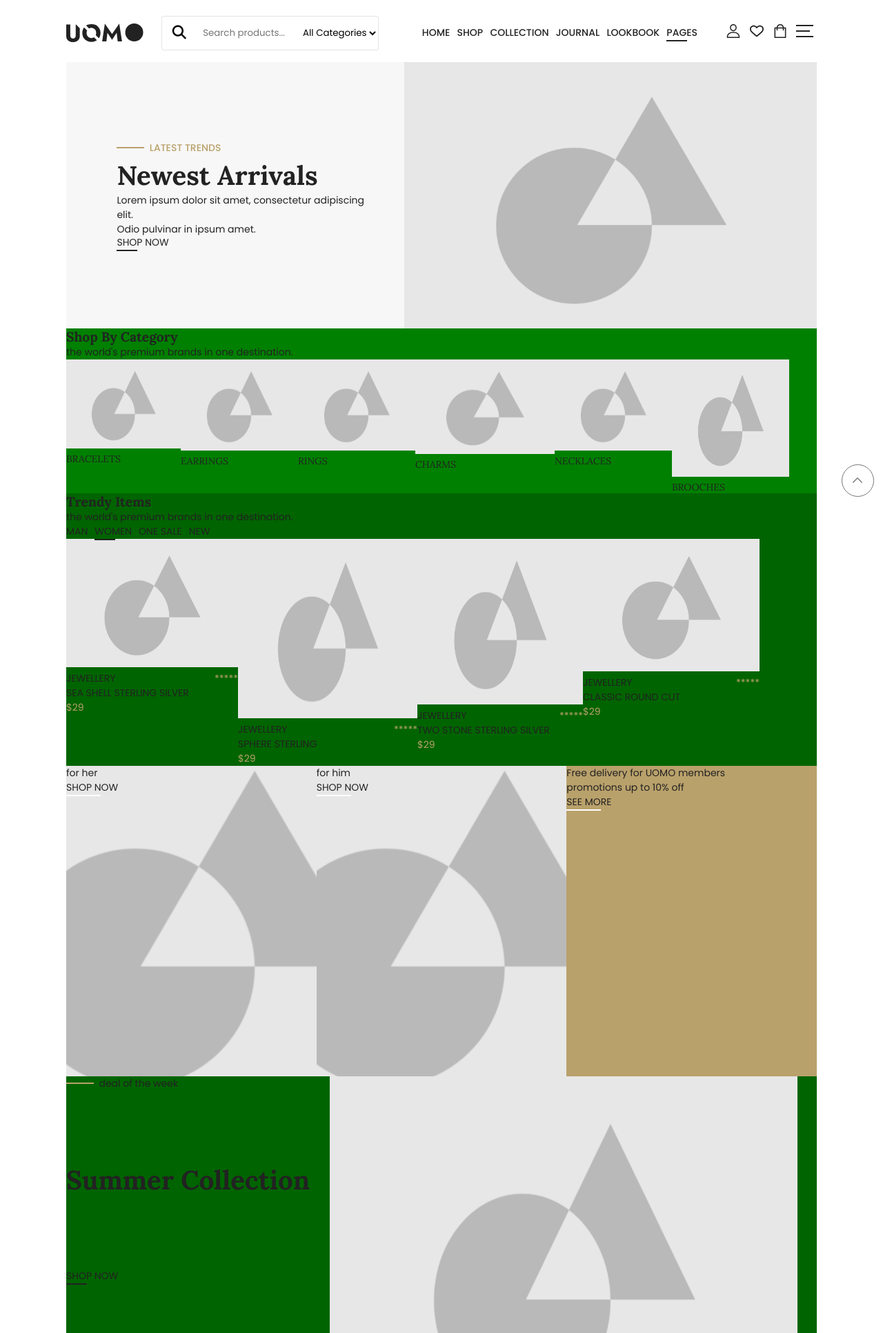
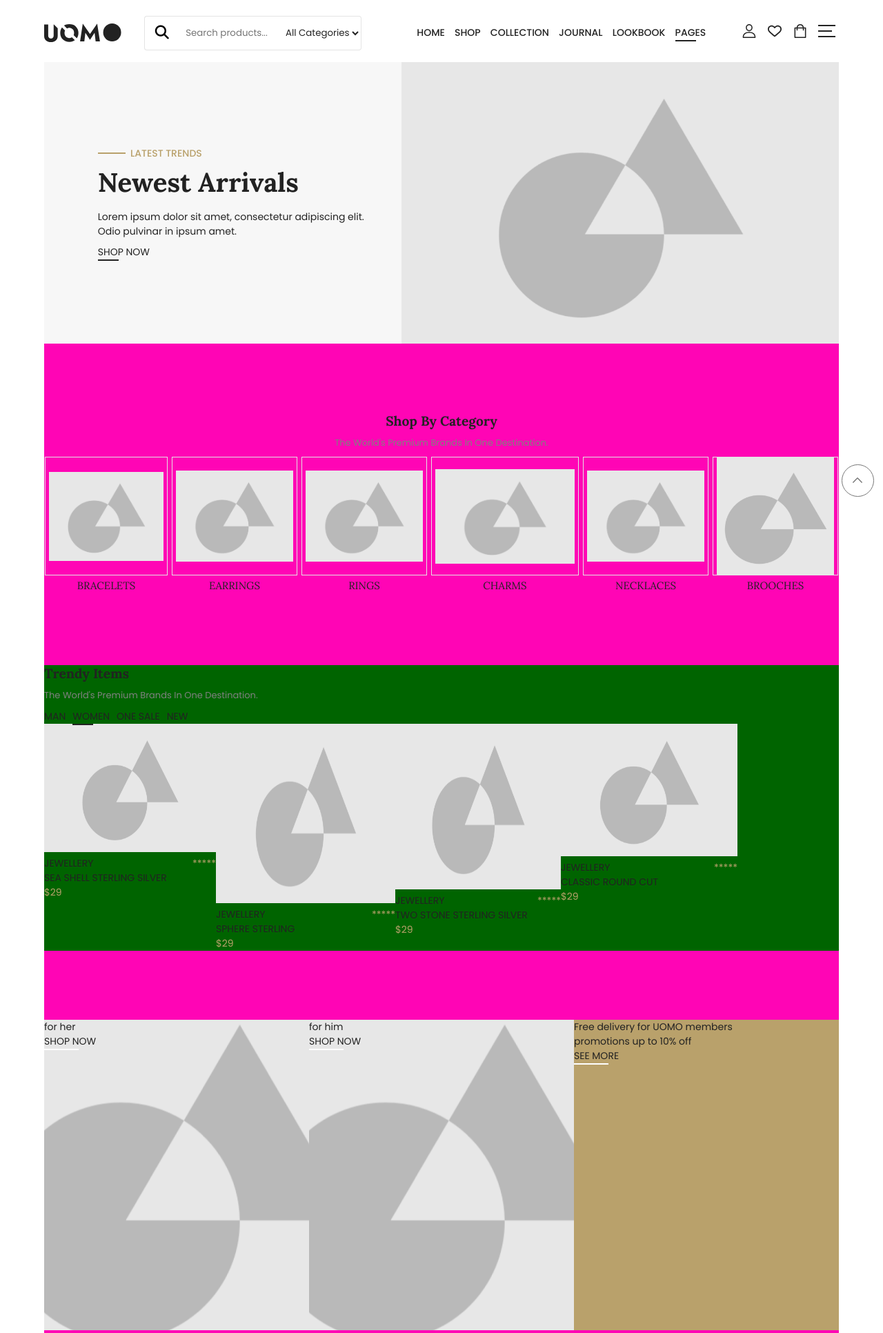
Before and after one commit to tijndk/codecrashers-testing, a PHP site: page / in a window 1280 px wide; the page is wider, and only the part inside the window is pictured. Shown: the top 1932 px of that part at 69% size. Run offline with PHP 8.4, Linux system fonts and the light colour scheme; some libraries are stand-ins or nearby versions.

Commit message:
shop by category

```diff
--- a/CSS/Eindopdracht/css/general.css
+++ b/CSS/Eindopdracht/css/general.css
@@ -16,6 +16,20 @@ body {
     font-family: "Poppins", sans-serif;
     font-size: 14px;
     color: #222222;
+    background-color: var(--background-color-one);
+}
+
+div#container {
+    max-width: 90vw;
+    margin: 0 auto;
+
+    display: flex;
+    flex-direction: column;
+    justify-content: center;
+    background-color: #ff05b5;
+}
+div#container > section {
+    width: 100%;
 }
 
 h1 {
@@ -33,6 +47,14 @@ ul {
     list-style-type: none;
 }
 
+/* alle tekst linkjes zijn niet blauw meer met underline */
+a {
+    text-decoration: none;
+    text-transform: uppercase;
+    color: #222222;
+}
+
+
 /* alle lijntjes/streepjes op de pagina zoals voor "LATEST TRENDS" en onder "SHOP NOW" */
 div#slider > p:first-of-type::before, div#weekdeal > p:first-of-type::before {
     content: '';
@@ -45,7 +67,6 @@ div#slider > p:first-of-type::before, div#weekdeal > p:first-of-type::before {
     left: 0;
     background-color: var(--color-two);
 }
-
 .underline::after {
     content: '';
     height: 2px;
@@ -60,26 +81,7 @@ div#slider > p:first-of-type::before, div#weekdeal > p:first-of-type::before {
     background-color: var(--background-color-one);
 }
 
-/* alle tekst linkjes zijn niet blauw meer met underline */
-a {
-    text-decoration: none;
-    text-transform: uppercase;
-    color: #222222;
-}
 
-
-div#container {
-    max-width: 85vw;    /* check of dit responsive is!! */
-    margin: 0 auto;
-
-    display: flex;
-    flex-direction: column;
-    justify-content: center;
-    background-color: #ff05b5;
-}
-div#container > section {
-    width: 100%;
-}
 
 /* Het gedeelte van de header */
 div#container > header {
@@ -136,6 +138,7 @@ nav.menu input[name="search"] {
     border: var(--searchbar-border);
     border-left: none;
     border-right: none;
+
     background-color: var(--background-color-one);
 }
 nav.menu select[name="categories"] {
@@ -146,6 +149,7 @@ nav.menu select[name="categories"] {
     border-left: none;
     border-top-right-radius: 4px;
     border-bottom-right-radius: 4px;
+    color: var(--color-one);
     background-color: var(--background-color-one);
 }
 
@@ -169,7 +173,22 @@ div.icons {
 div.icons img {
     padding: 5px;
 }
+/* EINDE van de header */
 
+
+/* het CONTENT gedeelte */
+/* zorgt voor wat ruimte tussen de verschillende 'blokjes' */
+div#gap-container {
+    display: flex;
+    flex-direction: column;
+    row-gap: 100px;
+}
+div#gap-container header p {
+    font-size: 13px;
+    line-height: 40px;
+    text-transform: capitalize;
+    color: #808080;
+}
 
 /* Het "Newest Arrivals" gedeelte, de slider */
 div#slider {
@@ -219,13 +238,55 @@ div#slider > img {
 
 
 /* het "Shop By Category" gedeelte */
+article#category {
+    display: flex;
+    flex-direction: column;
+    align-items: center;
+}
+
+article#category > header {
+    text-align: center;
+}
 article#category > section {
+    width: 100%;
     display: flex;
     flex-direction: row;
+    justify-content: space-evenly;
+    column-gap: 5px;
+}
+
+/* kleine randje om de afbeeldingen in "shop by category" */
+article#category figure div.category-img-border {
+    width: 100%;
+    height: 170px;
+
+    display: flex;
+    justify-content: center;
+    align-items: center;
+
+    border: 1px solid #E4E4E4;
+}
+#category figure:nth-of-type(2) .category-img-border, #category figure:nth-of-type(3) .category-img-border, #category figure:nth-of-type(5) .category-img-border, #category figure:last-of-type .category-img-border {
+    width: 180px;
+}
+article#category figure:first-of-type div.category-img-border {
+    width: 176px;
+}
+article#category figure:nth-of-type(4) div.category-img-border {
+    width: 212px;
+}
+/* einde van rand div */
+
+
+article#category img {
+    object-fit: cover;
 }
 
 article#category figcaption {
     font-family: "Lora", serif;
+    font-size: 15px;
+    line-height: 30px;
+    text-align: center;
 }
 
 
@@ -350,6 +411,7 @@ div#instagram-gallery > img:nth-of-type(4) {
 div#instagram-gallery > img:last-of-type {
     grid-area: pic-5;
 }
+/* EINDE van content gedeelte */
 
 
 /* De "back to top" knop */
@@ -369,3 +431,4 @@ div#instagram-gallery > img:last-of-type {
 #back-to-top img[alt="back-to-top"] {
     padding: 15px;
 }
+/* EINDE van back to top */
--- a/CSS/Eindopdracht/index.html
+++ b/CSS/Eindopdracht/index.html
@@ -52,6 +52,7 @@
                 </div>
             </header>
             <section>
+                <div id="gap-container">
                     <div id="slider">
                         <p>&nbsp;&nbsp;latest trends</p>
                         <h1>newest arrivals</h1>
@@ -62,7 +63,7 @@
                         <a href="#" target="_self" class="underline">shop now</a>
                         <img src="images/placeholder.png" alt="placeholder">
                     </div>
-                <article id="category" style="background-color: green;">
+                    <article id="category">
                         <header>
                             <h2>shop by category</h2>
                             <p>the world's premium brands in one destination.</p>
@@ -70,37 +71,49 @@
                         <section>
                             <figure>
                                 <a href="#" target="_self">
+                                    <div class="category-img-border">
                                         <img src="images/placeholder.png" width="166" height="129" alt="placeholder">
+                                    </div>
                                     <figcaption>bracelets</figcaption>
                                 </a>
                             </figure>
                             <figure>
                                 <a href="#" target="_self">
+                                    <div class="category-img-border">
                                         <img src="images/placeholder.png" width="170" height="132" alt="placeholder">
+                                    </div>
                                     <figcaption>earrings</figcaption>
                                 </a>
                             </figure>
                             <figure>
                                 <a href="#" target="_self">
+                                    <div class="category-img-border">
                                         <img src="images/placeholder.png" width="170" height="132" alt="placeholder">
+                                    </div>
                                     <figcaption>rings</figcaption>
                                 </a>
                             </figure>
                             <figure>
                                 <a href="#" target="_self">
+                                    <div class="category-img-border">
                                         <img src="images/placeholder.png" width="202" height="137" alt="placeholder">
+                                    </div>
                                     <figcaption>charms</figcaption>
                                 </a>
                             </figure>
                             <figure>
                                 <a href="#" target="_self">
+                                    <div class="category-img-border">
                                         <img src="images/placeholder.png" width="170" height="132" alt="placeholder">
+                                    </div>
                                     <figcaption>necklaces</figcaption>
                                 </a>
                             </figure>
                             <figure>
                                 <a href="#" target="_self">
+                                    <div class="category-img-border">
                                         <img src="images/placeholder.png" width="170" height="170" alt="placeholder">
+                                    </div>
                                     <figcaption>brooches</figcaption>
                                 </a>
                             </figure>
@@ -266,6 +279,7 @@
                         <img src="images/placeholder.png" width="465" height="400" alt="placeholder">
                         <img src="images/placeholder.png" width="465" height="400" alt="placeholder">
                     </div>
+                </div>
             </section>
             <footer>
                 <div id="footer-content">
```
Lines whose indentation alone changed are shown as unchanged.
